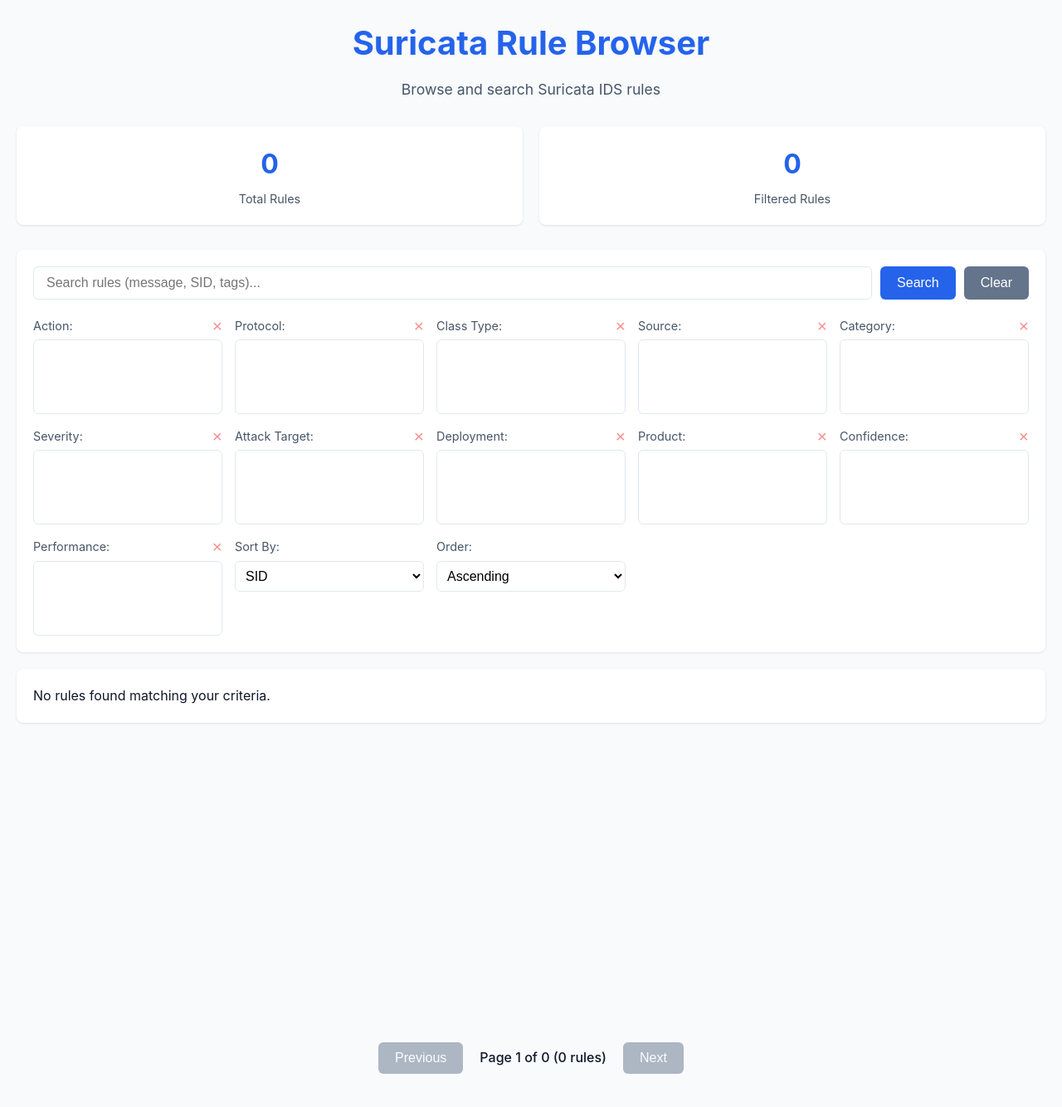
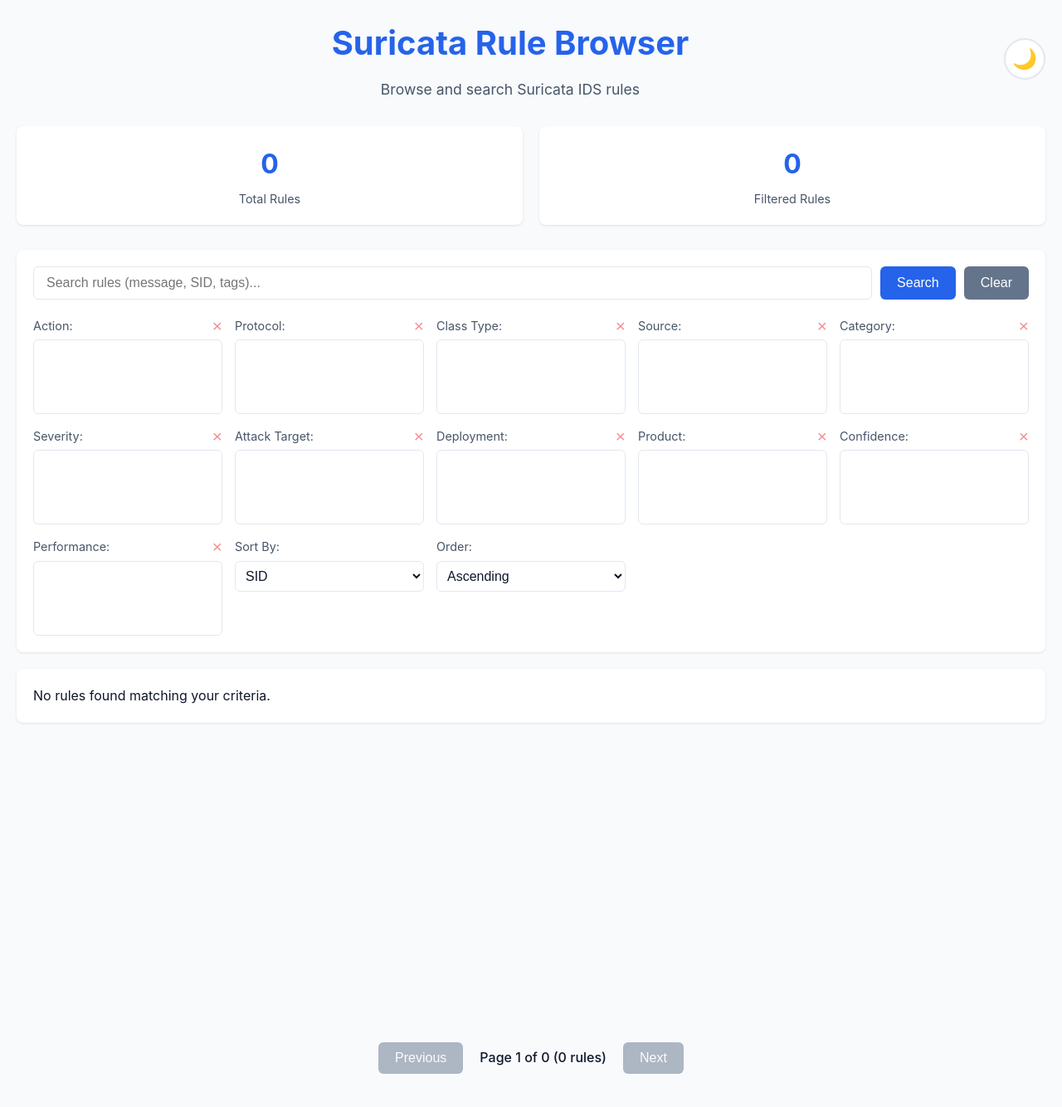
Before and after one commit to Schwaggot/suricata-rule-browser, a FastAPI app: page / in a window 1280 px wide. Shown: the whole page at 83% size. Run offline with FastAPI, Linux system fonts and the light colour scheme; data that the repository does not hold is empty; some libraries are stand-ins or nearby versions.

Commit message:
Added light/dark mode, sort by message by default

```diff
--- a/backend/app/api/rules.py
+++ b/backend/app/api/rules.py
@@ -107,7 +107,7 @@
     affected_product: Optional[List[str]] = Query(None, description="Filter by affected product (can specify multiple)"),
     confidence: Optional[List[str]] = Query(None, description="Filter by confidence level (can specify multiple)"),
     performance_impact: Optional[List[str]] = Query(None, description="Filter by performance impact (can specify multiple)"),
-    sort_by: Optional[str] = Query("sid", description="Sort by field (sid, priority, msg)"),
+    sort_by: Optional[str] = Query("msg", description="Sort by field (sid, priority, msg)"),
     sort_order: Optional[str] = Query("asc", description="Sort order (asc or desc)")
 ):
     """
--- a/backend/app/static/css/style.css
+++ b/backend/app/static/css/style.css
@@ -6,17 +6,23 @@
 }
 
 :root {
-    --primary-color: #2563eb;
-    --secondary-color: #64748b;
-    --success-color: #22c55e;
-    --danger-color: #ef4444;
-    --warning-color: #f59e0b;
-    --bg-color: #f8fafc;
-    --card-bg: #ffffff;
-    --text-primary: #0f172a;
-    --text-secondary: #475569;
-    --border-color: #e2e8f0;
-    --hover-bg: #f1f5f9;
+    color-scheme: light dark;
+
+    --primary-color: light-dark(#2563eb, #60a5fa);
+    --secondary-color: light-dark(#64748b, #94a3b8);
+    --success-color: light-dark(#22c55e, #4ade80);
+    --danger-color: light-dark(#ef4444, #f87171);
+    --warning-color: light-dark(#f59e0b, #fbbf24);
+    --bg-color: light-dark(#f8fafc, #0f172a);
+    --card-bg: light-dark(#ffffff, #1e293b);
+    --text-primary: light-dark(#0f172a, #f1f5f9);
+    --text-secondary: light-dark(#475569, #94a3b8);
+    --border-color: light-dark(#e2e8f0, #334155);
+    --hover-bg: light-dark(#f1f5f9, #334155);
+    --input-bg: light-dark(#ffffff, #0f172a);
+    --code-bg: light-dark(#f5f5f5, #020617);
+    --code-text: light-dark(#333, #f8f8f2);
+    --code-header: light-dark(#0066cc, #60a5fa);
 }
 
 body {
@@ -35,8 +41,18 @@
 
 /* Header */
 header {
+    margin-bottom: 30px;
+}
+
+.header-content {
+    display: flex;
+    justify-content: space-between;
+    align-items: center;
+}
+
+.header-content > div {
     text-align: center;
-    margin-bottom: 30px;
+    flex: 1;
 }
 
 header h1 {
@@ -48,6 +64,25 @@
 .subtitle {
     color: var(--text-secondary);
     font-size: 1.1rem;
+}
+
+.theme-toggle {
+    background: var(--card-bg);
+    border: 2px solid var(--border-color);
+    border-radius: 50%;
+    width: 50px;
+    height: 50px;
+    cursor: pointer;
+    display: flex;
+    align-items: center;
+    justify-content: center;
+    transition: all 0.3s ease;
+    font-size: 1.5rem;
+}
+
+.theme-toggle:hover {
+    background: var(--hover-bg);
+    transform: scale(1.1);
 }
 
 /* Stats Section */
@@ -99,6 +134,8 @@
     border: 1px solid var(--border-color);
     border-radius: 6px;
     font-size: 1rem;
+    background-color: var(--input-bg);
+    color: var(--text-primary);
 }
 
 #search-input:focus {
@@ -180,24 +217,53 @@
     border: 1px solid var(--border-color);
     border-radius: 6px;
     font-size: 1rem;
-    background-color: white;
+    background-color: var(--input-bg);
+    color: var(--text-primary);
 }
 
 /* Choices.js Customization */
+.choices__inner {
+    background-color: var(--input-bg) !important;
+    border: 1px solid var(--border-color) !important;
+    color: var(--text-primary) !important;
+}
+
+.choices__list--dropdown {
+    background-color: var(--card-bg) !important;
+    border: 1px solid var(--border-color) !important;
+    max-width: none !important;
+    min-width: 300px;
+    width: auto !important;
+}
+
 .choices__list--dropdown .choices__item {
+    color: var(--text-primary) !important;
     white-space: nowrap;
     overflow: hidden;
     text-overflow: ellipsis;
 }
 
-.choices__list--dropdown {
-    max-width: none !important;
-    min-width: 300px;
-    width: auto !important;
+.choices__list--dropdown .choices__item--selectable.is-highlighted {
+    background-color: var(--hover-bg) !important;
+}
+
+.choices__input {
+    background-color: var(--input-bg) !important;
+    color: var(--text-primary) !important;
+}
+
+.choices__list--multiple .choices__item {
+    background-color: var(--primary-color) !important;
+    border: 1px solid var(--primary-color) !important;
+    color: white !important;
 }
 
 .choices[data-type*="select-multiple"] .choices__inner {
     min-height: 44px;
+}
+
+.choices__button {
+    border-left: 1px solid rgba(255, 255, 255, 0.3) !important;
 }
 
 /* Results Section */
@@ -366,7 +432,7 @@
 .rule-raw {
     margin-top: 10px;
     padding: 15px;
-    background-color: #f5f5f5;
+    background-color: var(--code-bg);
     border-radius: 4px;
     border-left: 3px solid var(--primary-color);
     font-family: 'Courier New', 'Consolas', monospace;
@@ -377,21 +443,21 @@
 }
 
 .rule-header-line {
-    color: #0066cc;
+    color: var(--code-header);
     font-weight: bold;
 }
 
 .rule-option {
-    color: #333;
+    color: var(--code-text);
 }
 
 .rule-raw-original {
     margin-top: 10px;
     padding: 15px;
-    background-color: #2d2d2d;
-    color: #f8f8f2;
+    background-color: var(--code-bg);
+    color: var(--code-text);
     border-radius: 4px;
-    border-left: 3px solid #666;
+    border-left: 3px solid var(--border-color);
     font-family: 'Courier New', 'Consolas', monospace;
     font-size: 0.85rem;
     overflow-x: auto;
--- a/backend/app/static/js/app.js
+++ b/backend/app/static/js/app.js
@@ -10,11 +10,44 @@
 
 // Initialize the application
 document.addEventListener('DOMContentLoaded', () => {
+    initializeTheme();
     initializeChoices();
     initializeEventListeners();
     loadStats();
     loadRules();
 });
+
+// Initialize theme from localStorage or system preference
+function initializeTheme() {
+    const savedTheme = localStorage.getItem('theme');
+    const prefersDark = window.matchMedia('(prefers-color-scheme: dark)').matches;
+
+    if (savedTheme === 'dark' || (!savedTheme && prefersDark)) {
+        document.documentElement.style.colorScheme = 'dark';
+        updateThemeIcon('dark');
+    } else {
+        document.documentElement.style.colorScheme = 'light';
+        updateThemeIcon('light');
+    }
+}
+
+// Toggle theme
+function toggleTheme() {
+    const currentScheme = document.documentElement.style.colorScheme;
+    const newScheme = currentScheme === 'dark' ? 'light' : 'dark';
+
+    document.documentElement.style.colorScheme = newScheme;
+    localStorage.setItem('theme', newScheme);
+    updateThemeIcon(newScheme);
+}
+
+// Update theme icon
+function updateThemeIcon(theme) {
+    const icon = document.querySelector('.theme-icon');
+    if (icon) {
+        icon.textContent = theme === 'dark' ? '☀️' : '🌙';
+    }
+}
 
 // Initialize Choices.js for all filter dropdowns
 function initializeChoices() {
@@ -80,6 +113,9 @@
 
 // Set up event listeners
 function initializeEventListeners() {
+    // Theme toggle
+    document.getElementById('theme-toggle').addEventListener('click', toggleTheme);
+
     // Search
     document.getElementById('search-btn').addEventListener('click', handleSearch);
     document.getElementById('search-input').addEventListener('keypress', (e) => {
@@ -368,7 +404,7 @@
         }
     });
 
-    document.getElementById('sort-by').value = 'sid';
+    document.getElementById('sort-by').value = 'msg';
     document.getElementById('sort-order').value = 'asc';
     currentPage = 1;
     currentFilters = {};
--- a/backend/app/templates/index.html
+++ b/backend/app/templates/index.html
@@ -10,8 +10,15 @@
 <body>
     <div class="container">
         <header>
-            <h1>Suricata Rule Browser</h1>
-            <p class="subtitle">Browse and search Suricata IDS rules</p>
+            <div class="header-content">
+                <div>
+                    <h1>Suricata Rule Browser</h1>
+                    <p class="subtitle">Browse and search Suricata IDS rules</p>
+                </div>
+                <button id="theme-toggle" class="theme-toggle" title="Toggle dark/light mode">
+                    <span class="theme-icon">🌙</span>
+                </button>
+            </div>
         </header>
 
         <div class="stats-section" id="stats">
```
